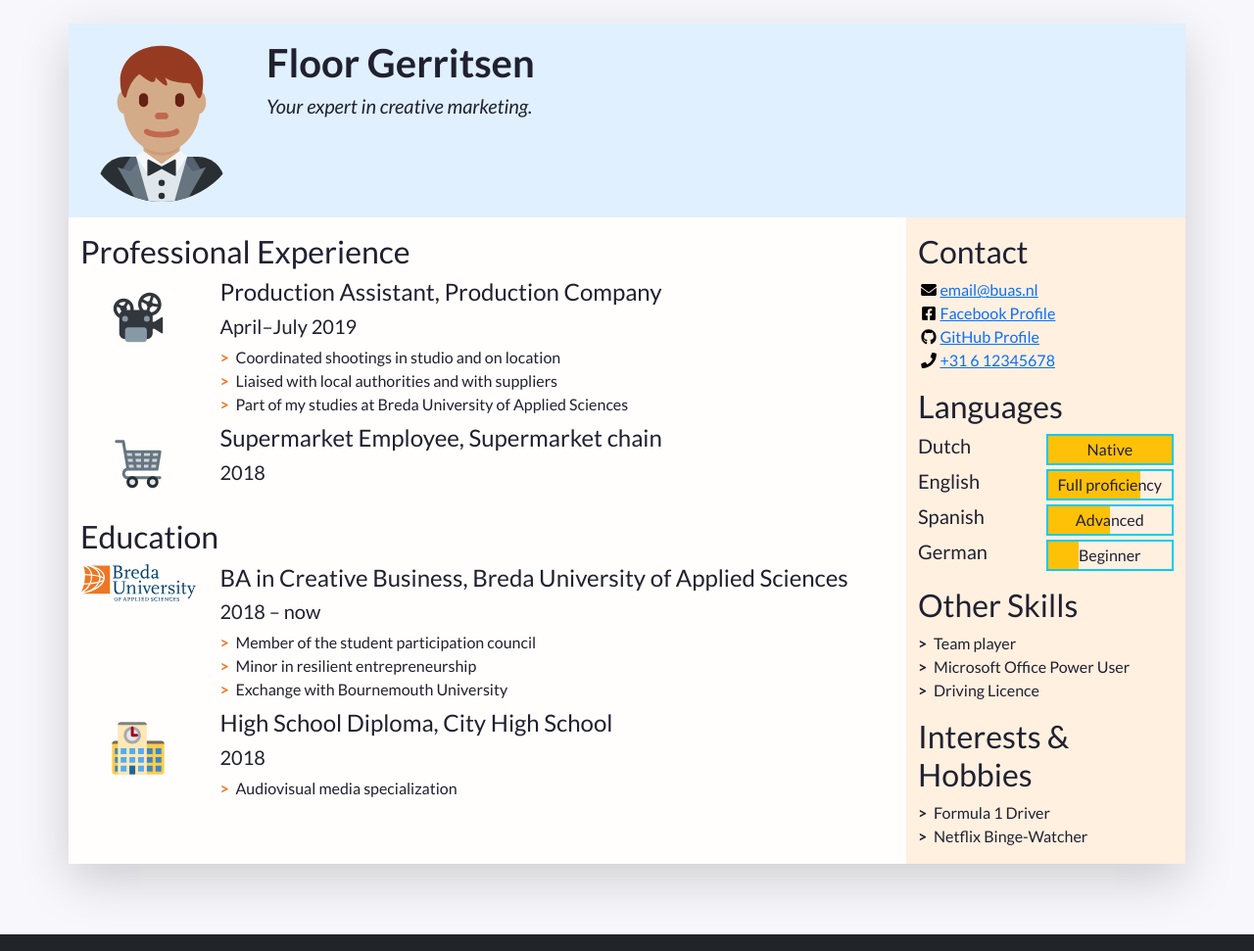
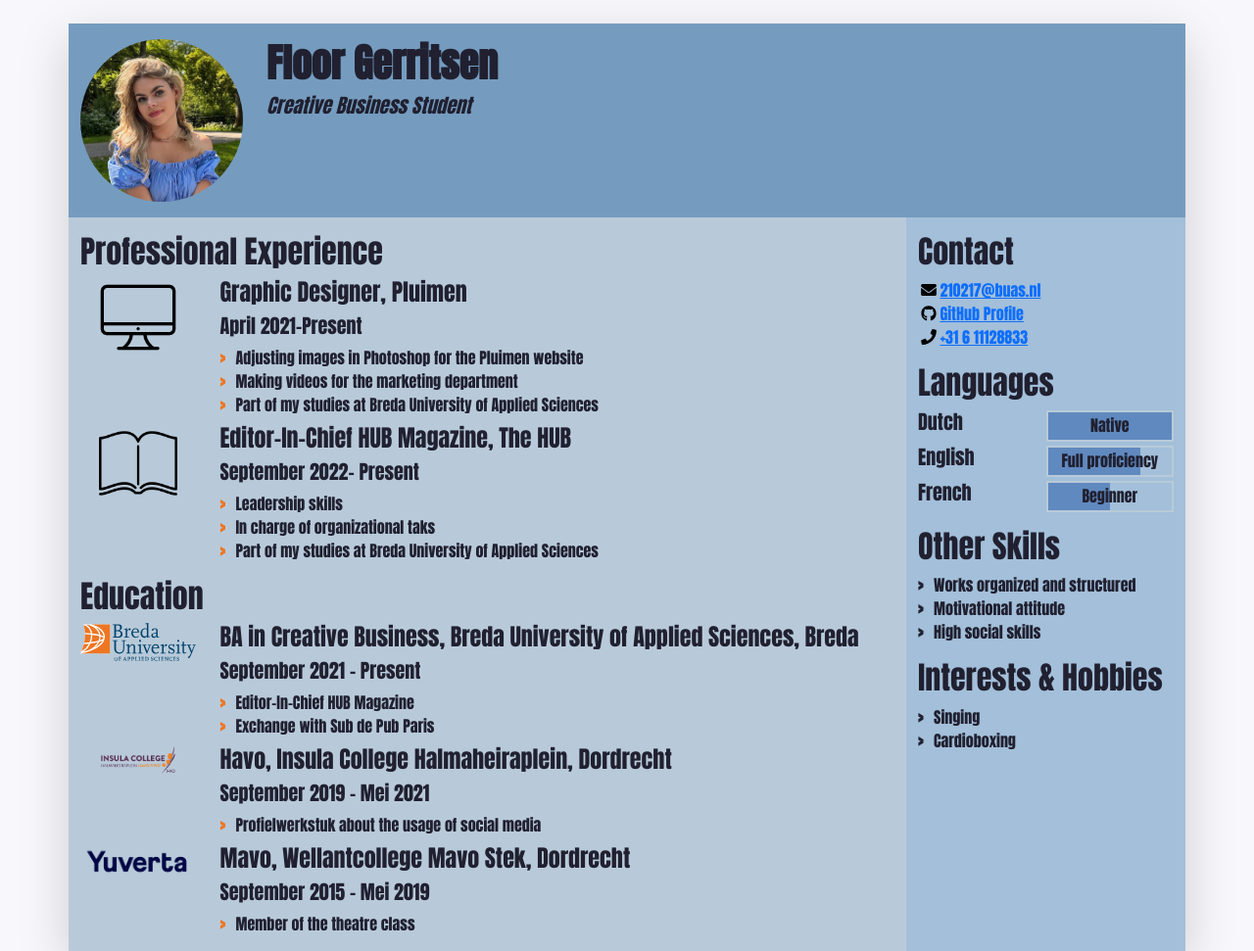
Before and after one commit to floorgerritsen/prj4cv-210217, a plain HTML site: page index.html in a window 1280 px wide. Shown: the top 971 px of the page at 98% size. Drawn offline with nearby package versions, Linux system fonts and the light colour scheme.

Commit message:
edit content

```diff
--- a/css/styles.css
+++ b/css/styles.css
@@ -1,12 +1,13 @@
 /* Use this file to use your own styles*/
 
 /* Import declaration to use Google Fonts - check https://fonts.google.com/ for details */
-@import url('https://fonts.googleapis.com/css2?family=Lato:ital,wght@0,400;0,700;1,400;1,700&display=swap');
+@import url('https://fonts.googleapis.com/css2?family=Anton&display=swap');
+
 
 /* Styles for the body */
 
 body {
-	font-family: Lato, "Open Sans", Roboto, "Segoe UI", "Helvetica Neue", Helvetica, Arial, sans-serif;
+	font-family:'Anton', "Open Sans", Roboto, "Segoe UI", "Helvetica Neue", Helvetica, Arial, sans-serif;
 	color: #202030;
 	background-color: #f8f8fc;
 }
@@ -14,15 +15,15 @@ body {
 /* Styles for custom classes in the document. (There are more, try to find them out!) */
 
 .resume-header {
-    background-color: #e0f0ff;
+    background-color: #759CBF;
 }
 
 .resume-main {
-	background-color: #fffefc;
+	background-color: #B8CAD9;
 }
 
 .resume-aside {
-	background-color: #fff0e0;
+	background-color: #A3BFD9;
 }
 
 /* Styles for lists in the document */
@@ -49,3 +50,12 @@ body {
 	height: 1em;
 	flex-basis: 1.4em;
 }
+
+.language-progress {
+	background-color:  #6089BF !important;
+}
+
+
+.border-info {
+	border-color:   #B8CAD9 !important;
+}
--- a/index.html
+++ b/index.html
@@ -48,14 +48,14 @@
             "w-100" makes sure the image takes the full width of the column it's in
             "rounded-circle" cuts a circle around the image
           -->
-          <img class="w-100 rounded-circle my-3" src="images/portrait.svg" alt="Portrait of Firstname Lastname" width="160">
+          <img class="w-100 rounded-circle my-3" src="images/icons/Profile-Picture.jpeg" alt="Portrait of Firstname Lastname" width="160">
         </div>
         <!--
           A container to wrap around your name and tagline. Full-width at small size, then columns of increasing size.
         -->
         <div class="col-12 col-sm-8 col-md-9 col-lg-10 my-3 header-content">
           <h1 class="fw-bolder">Floor Gerritsen</h1>
-          <h5 class="fst-italic tagline">Your expert in creative marketing.</h5>
+          <h5 class="fst-italic tagline">Creative Business Student</h5>
         </div>
       </header>
 
@@ -86,15 +86,15 @@
               <li class="biography-item row mb-2">
                 <!-- We're using a grid inside a grid so we can align logos and text -->
                 <div class="logo-container col-3 col-sm-2 col-md-3 col-lg-2">
-                  <img class="biography-logo mw-100 d-block mx-auto" src="images/employers/projector.svg" alt="Company logo" width="80">
+                  <img class="biography-logo mw-100 d-block mx-auto" src="images/icons/icone-d-ordinateur-noir.png" alt="Company logo" width="80">
                 </div>
                 <div class="biography-contents col-9 col-sm-10 col-md-9 col-lg-10">
-                  <h4>Production Assistant, Production Company</h4>
-                  <h5>April&ndash;July 2019</h5>
+                  <h4>Graphic Designer, Pluimen </h4>
+                  <h5>April 2021&ndash;Present</h5>
                   <!-- Use the list below to talk about your achievements -->
                   <ul class="biography-details list-unstyled">
-                    <li>Coordinated shootings in studio and on location</li>
-                    <li>Liaised with local authorities and with suppliers</li>
+                    <li>Adjusting images in Photoshop for the Pluimen website</li>
+                    <li>Making videos for the marketing department</li>
                     <li>Part of my studies at Breda University of Applied Sciences</li>
                   </ul>
                 </div>
@@ -104,11 +104,16 @@
               <li class="biography-item row mb-2">
                 <div class="logo-container col-3 col-sm-2 col-md-3 col-lg-2">
                 <!-- We're using a grid inside a grid so we can align logos and text -->
-                  <img class="biography-logo mw-100 d-block mx-auto" src="images/employers/trolley.svg" alt="Company logo" width="80">
+                  <img class="biography-logo mw-100 d-block mx-auto" src="images/icons/Magazine.png" alt="Company logo" width="80">
                 </div>
                 <div class="biography-contents col-9 col-sm-10 col-md-9 col-lg-10">
-                  <h4>Supermarket Employee, Supermarket chain</h4>
-                  <h5>2018</h5>
+                  <h4>Editor-In-Chief HUB Magazine, The HUB</h4>
+                  <h5>September 2022- Present</h5>
+                  <ul class="biography-details list-unstyled">
+                   <li>Leadership skills</li>
+                    <li>In charge of organizational taks</li>
+                    <li>Part of my studies at Breda University of Applied Sciences</li>
+                  </ul>
                   <!-- This entry doesn't have a list of achievements, but you can copy-paste the one from above -->
                 </div>
               </li>
@@ -128,13 +133,12 @@
                   <img class="biography-logo mw-100 d-block mx-auto" src="images/schools/logo-buas.svg" alt="School logo" width="120">
                 </div>
                 <div class="biography-contents col-9 col-sm-10 col-md-9 col-lg-10">
-                  <h4>BA in Creative Business, Breda University of Applied Sciences</h4>
-                  <h5>2018&nbsp;&ndash;&nbsp;now</h5>
+                  <h4>BA in Creative Business, Breda University of Applied Sciences, Breda</h4>
+                  <h5>September 2021&nbsp;&ndash;&nbsp;Present</h5>
                   <!-- Use the list below to talk about minors, exchanges, extra-curricular activities. -->
                   <ul class="biography-details list-unstyled">
-                    <li>Member of the student participation council</li>
-                    <li>Minor in resilient entrepreneurship</li>
-                    <li>Exchange with Bournemouth University</li>
+                    <li>Editor-In-Chief HUB Magazine</li>
+                    <li>Exchange with Sub de Pub Paris</li>
                   </ul>
                 </div>
               </li>
@@ -142,13 +146,26 @@
               <!-- 2nd item in education -->
               <li class="biography-item row mb-2">
                 <div class="logo-container col-3 col-sm-2 col-md-3 col-lg-2">
-                  <img class="biography-logo mw-100 d-block mx-auto" src="images/schools/school.svg" alt="School logo" width="80">
+                  <img class="biography-logo mw-100 d-block mx-auto" src="images/icons/Insula-College.png" alt="School logo" width="80">
                 </div>
                 <div class="biography-contents col-9 col-sm-10 col-md-9 col-lg-10">
-                  <h4>High School Diploma, City High School</h4>
-                  <h5>2018</h5>
+                  <h4>Havo, Insula College Halmaheiraplein, Dordrecht</h4>
+                  <h5>September 2019&nbsp;&ndash;&nbsp;Mei 2021</h5>
                   <ul class="biography-details list-unstyled">
-                    <li>Audiovisual media specialization</li>
+                    <li>Profielwerkstuk about the usage of social media</li>
+                  </ul>
+                </div>
+              </li>
+<li class="biography-item row mb-2">
+                <div class="logo-container col-3 col-sm-2 col-md-3 col-lg-2">
+                  <img class="biography-logo mw-100 d-block mx-auto" src="images/icons/yuverta-logo-donker-blauw-rgb.png" alt="School logo" width="120">
+                </div>
+                <div class="biography-contents col-9 col-sm-10 col-md-9 col-lg-10">
+                  <h4>Mavo, Wellantcollege Mavo Stek, Dordrecht</h4>
+                  <h5>September 2015&nbsp;&ndash;&nbsp;Mei 2019</h5>
+                  <!-- Use the list below to talk about minors, exchanges, extra-curricular activities. -->
+                  <ul class="biography-details list-unstyled">
+                    <li>Member of the theatre class</li>
                   </ul>
                 </div>
               </li>
@@ -177,27 +194,21 @@
             -->
             <ul class="contact-list list-unstyled">
               <li class="contact-item">
-                <a class="d-flex align-items-center" href="mailto:email@buas.nl" target="_blank">
+                <a class="d-flex align-items-center" href="mailto:210217@buas.nl" target="_blank">
                   <img class="contact-icon" src="images/icons/envelope.svg" alt="Email">
-                  email@buas.nl
+                  210217@buas.nl
                 </a>
               </li>
               <li class="contact-item">
-                <a class="d-flex align-items-center" href="https://facebook.com/" target="_blank">
-                  <img class="contact-icon" src="images/icons/facebook.svg" alt="Facebook">
-                  Facebook Profile
-                </a>
-              </li>
-              <li class="contact-item">
-                <a class="d-flex align-items-center" href="https://github.com/" target="_blank">
+                <a class="d-flex align-items-center" href="https://github.com/floorgerritsen" target="_blank">
                   <img class="contact-icon" src="images/icons/github.svg" alt="LinkedIn">
                   GitHub Profile
                 </a>
               </li>
               <li class="contact-item">
-                <a class="d-flex align-items-center" href="tel:+31612345678" target="_blank">
+                <a class="d-flex align-items-center" href="tel:+31611128833" target="_blank">
                   <img class="contact-icon" src="images/icons/phone.svg" alt="Mobile Phone">
-                  +31 6 12345678
+                  +31 6 11128833
                 </a>
               </li>
             </ul>
@@ -226,18 +237,10 @@
                 </div>
               </li>
               <li class="language-item d-flex mb-1">
-                <h5 class="language-name w-50">Spanish</h5>
+                <h5 class="language-name w-50">French</h5>
                 <div class="language-level w-50 border border-info border-2 position-relative">
                   <!-- The div below is a progress bar. Choose between w-25, w-50, w-75 and w-100 to show your level of fluency -->
                   <div class="language-progress position-absolute bg-warning h-100 w-50"></div>
-                  <h6 class="position-absolute w-100 text-center top-0 py-1">Advanced</h6>
-                </div>
-              </li>
-              <li class="language-item d-flex mb-1">
-                <h5 class="language-name w-50">German</h5>
-                <div class="language-level w-50 border border-info border-2 position-relative">
-                  <!-- The div below is a progress bar. Choose between w-25, w-50, w-75 and w-100 to show your level of fluency -->
-                  <div class="language-progress position-absolute bg-warning h-100 w-25"></div>
                   <h6 class="position-absolute w-100 text-center top-0 py-1">Beginner</h6>
                 </div>
               </li>
@@ -249,9 +252,9 @@
           <section class="my-3 aside-section">
             <h2>Other Skills</h2>
             <ul class="skill-list list-unstyled">
-              <li class="skill-item">Team player</li>
-              <li class="skill-item">Microsoft Office Power User</li>
-              <li class="skill-item">Driving Licence</li>
+              <li class="skill-item">Works organized and structured</li>
+              <li class="skill-item">Motivational attitude</li>
+              <li class="skill-item">High social skills</li>
             </ul>
           </section>
 
@@ -260,8 +263,8 @@
           <section class="my-3 aside-section">
             <h2>Interests &amp; Hobbies</h2>
             <ul class="skill-list list-unstyled">
-              <li class="skill-item">Formula 1 Driver</li>
-              <li class="skill-item">Netflix Binge-Watcher</li>
+              <li class="skill-item">Singing</li>
+              <li class="skill-item">Cardioboxing</li>
             </ul>
           </section>
 
```
Also changed, not shown: images/icons/Insula-College.png (added), images/icons/Magazine.png (added), images/icons/Profile-Picture.jpeg (added), images/icons/icone-d-ordinateur-noir.png (added), images/icons/kisspng-computer-icons-magazine-share-icon-clip-art-5b3bda4b33cdc1.6434247515306491632122.jpeg (added), images/icons/open-laptop-icon-illustration-png.png (added), images/icons/yuverta-logo-donker-blauw-rgb.png (added), 3 other files.
